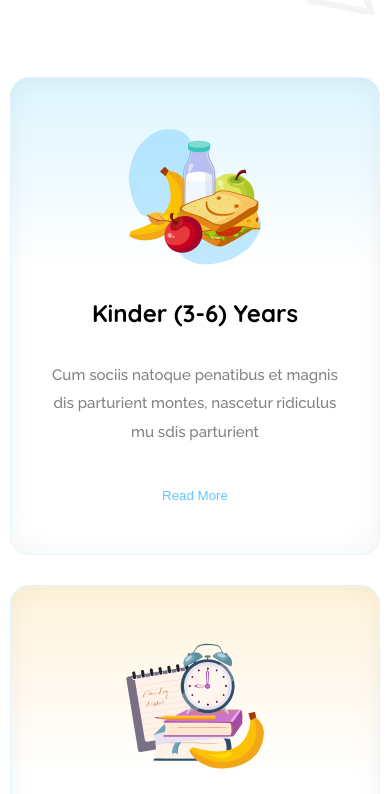
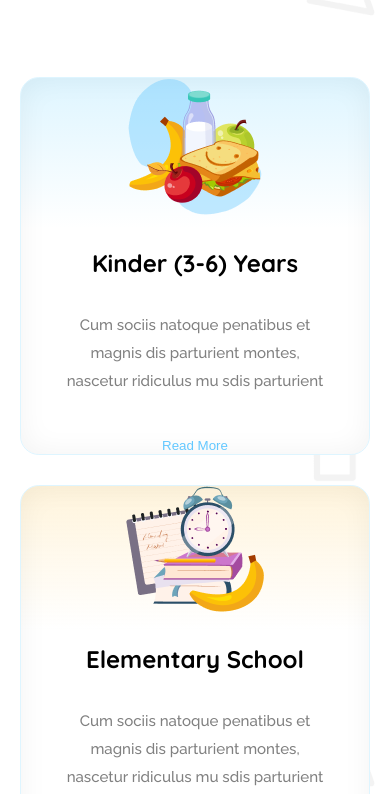
Before and after one commit to shihab103/Hero-Assignment-2, a plain HTML site: page index.html in a window 390 px wide. Shown: the part 1056-1850 px from the top of the page. Drawn offline with Linux system fonts and the light colour scheme.

Commit message:
standerd section modify

```diff
--- a/style.css
+++ b/style.css
@@ -157,8 +157,6 @@ nav #btn{
     margin: 80px 0;
 }
 .box>div{
-    width: 367.8px;
-    height: 476.78px;
     border: 0.94px solid rgb(222, 245, 255);
     border-radius: 18.86px;
     box-shadow: inset 0px 0px 28.3px 0.94px rgba(0, 0, 0, 0.05);
@@ -212,6 +210,7 @@ nav #btn{
 @media screen and (max-width:576px){
     .box{
         flex-direction: column;
+        padding: 0 20px;
     }
     .box-1,.box-2,.box-3{
         margin: 0 auto;
```
